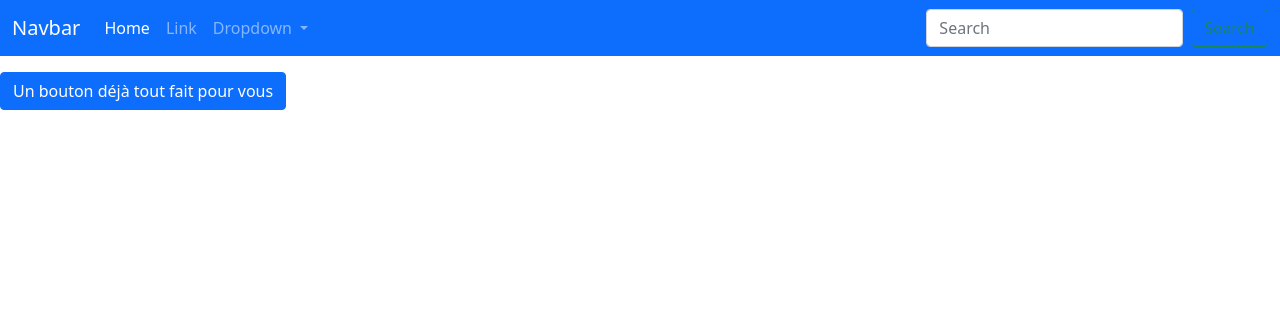
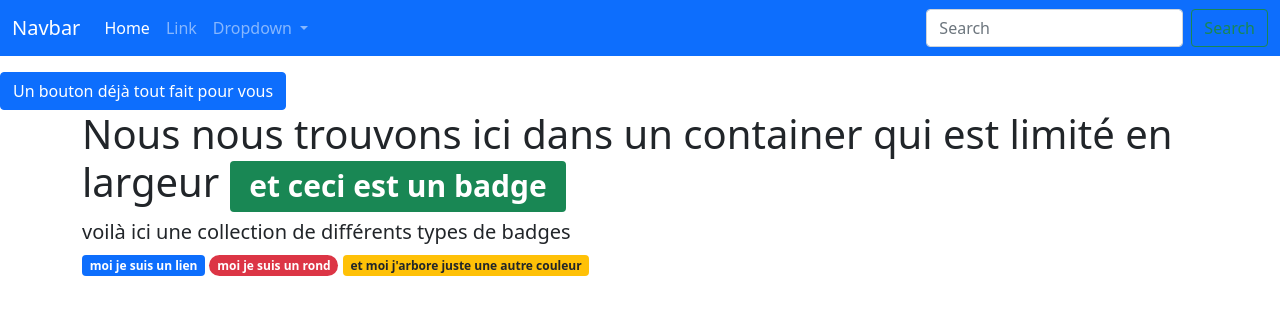
Before and after one commit to MajdaEB/coding_school_17_bootstrap, a website: page index.html in a window 1280 px wide. Drawn offline with nearby package versions, Linux system fonts and the light colour scheme.

Commit message:
section badges ok

```diff
--- a/index.html
+++ b/index.html
@@ -42,6 +42,14 @@
       </nav>
 
       <button type="button" class="btn btn-primary mt-3">Un bouton déjà tout fait pour vous</button>
+
+      <div class="container-md">
+        <h1>Nous nous trouvons ici dans un container qui est limité en largeur <span class="badge bg-success">et ceci est un badge</span></h1>
+        <h5>voilà ici une collection de différents types de badges</h5>
+        <span class="badge bg-primary">moi je suis un lien</span> <span class="badge rounded-pill bg-danger">moi je suis un rond</span> <span class="badge bg-warning text-dark">et moi j'arbore juste une autre couleur</span>
+      </div>
+
+
 </body>
 </html>
 <link rel="stylesheet" href="./node_modules/bootstrap/dist/css/bootstrap.min.css">
```
